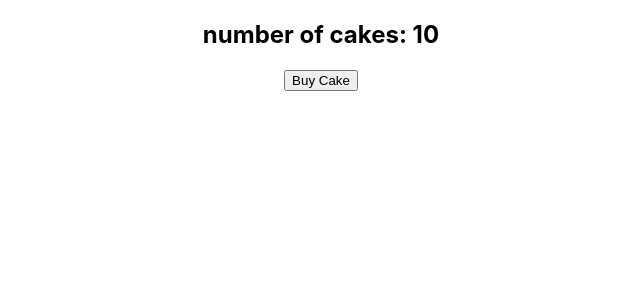
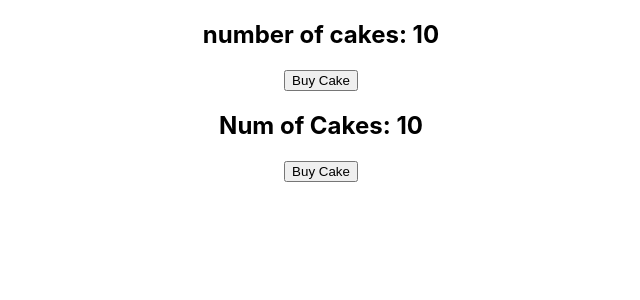
Before and after one commit to RonAlmog/react-redux-demo, a React (Create React App) app: page / in a window 1280 px wide. Shown: the top 300 px of the page, without its empty margins (319-959 px from the left). Built offline with nearby package versions, Linux system fonts and the light colour scheme.

Commit message:
add hooks

```diff
--- a/src/App.js
+++ b/src/App.js
@@ -1,6 +1,7 @@
 import { Provider } from "react-redux";
 import "./App.css";
 import CakeContainer from "./components/CakeContainer";
+import HooksCakeContainer from "./components/HooksCakeContainer";
 import store from "./redux/store";
 
 function App() {
@@ -8,6 +9,7 @@
     <Provider store={store}>
       <div className="App">
         <CakeContainer />
+        <HooksCakeContainer />
       </div>
     </Provider>
   );
--- /dev/null
+++ b/src/components/HooksCakeContainer.js
@@ -0,0 +1,16 @@
+import React from "react";
+import { useSelector, useDispatch } from "react-redux";
+import { buyCake } from "../redux";
+
+function HooksCakeContainer() {
+  const numOfCakes = useSelector((state) => state.numOfCakes);
+  const dispatch = useDispatch();
+  return (
+    <div>
+      <h2>Num of Cakes: {numOfCakes}</h2>
+      <button onClick={() => dispatch(buyCake())}>Buy Cake</button>
+    </div>
+  );
+}
+
+export default HooksCakeContainer;
```
